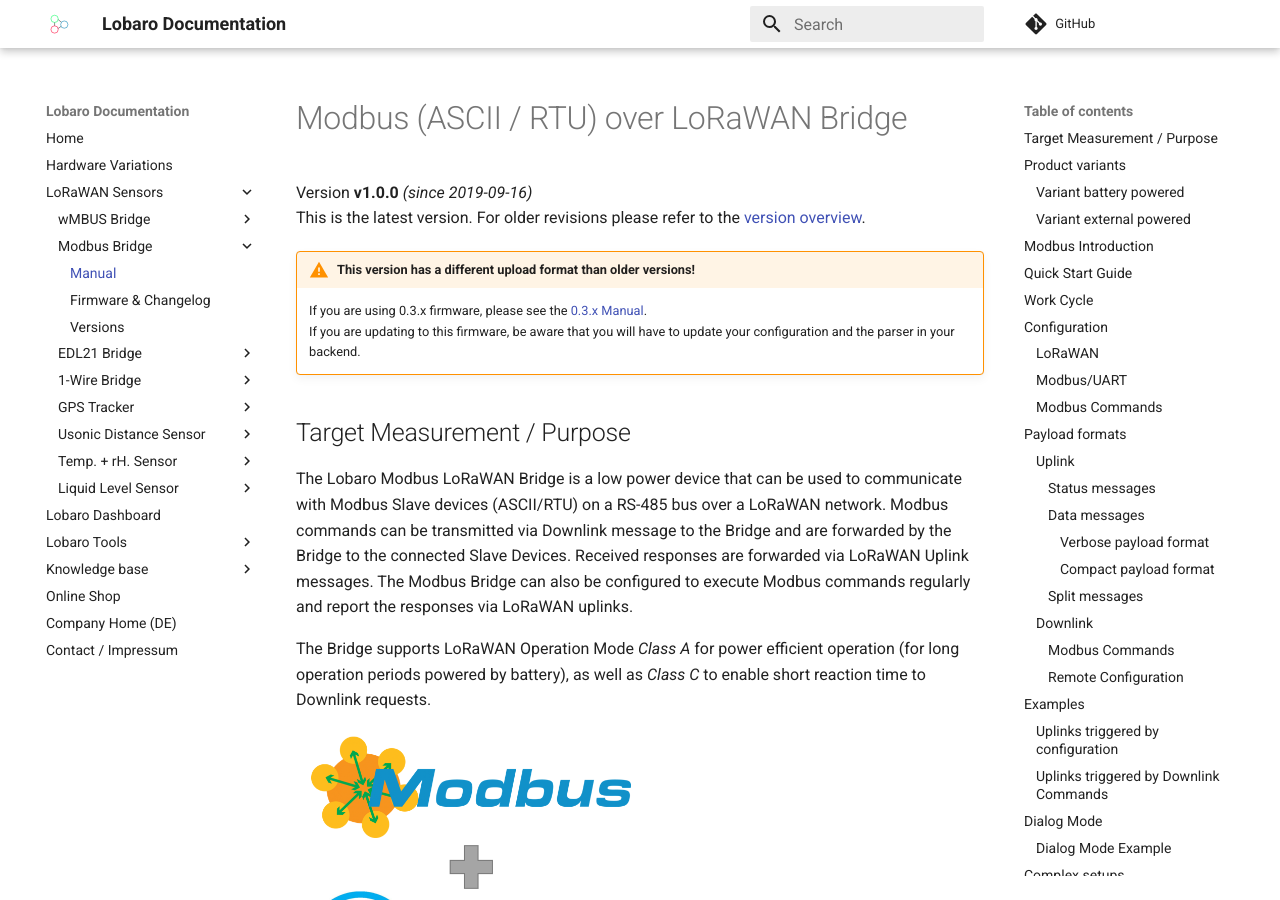
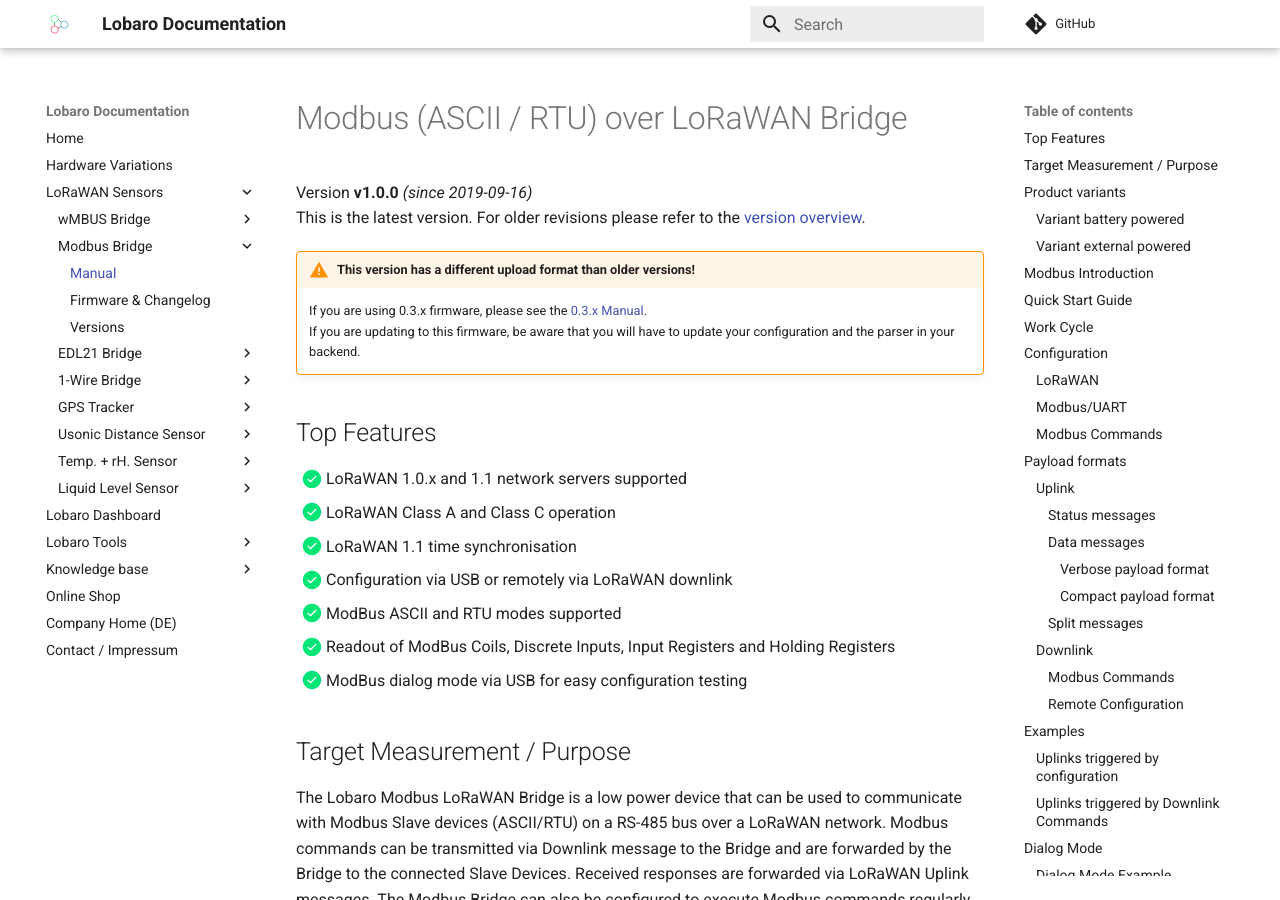
Before and after one commit to Lobaro/docs, an MkDocs documentation site: the page built from docs/lorawan-sensors/modbus-lorawan/index.md, in a window 1280 px wide and 900 px high. Built offline with MkDocs 1.6.1 and Material for MkDocs 9.7.7, drawn with Linux system fonts in a browser that asks for light colours; a script that is not in the unit is left out; comment, search, counter and statistics services are not loaded.

Commit message:
add modbus checklist of features

```diff
--- a/docs/lorawan-sensors/modbus-lorawan/index.md
+++ b/docs/lorawan-sensors/modbus-lorawan/index.md
@@ -16,6 +16,15 @@
 
 <!-- *This manual is for an older version of the Modbus Bridge!* <br>
 [latest version](../) &ndash; [version overview](../versions) -->
+
+## Top Features
+- [X] LoRaWAN 1.0.x and 1.1 network servers supported
+- [X] LoRaWAN Class A and Class C operation
+- [X] LoRaWAN 1.1 time synchronisation
+- [X] Configuration via USB or remotely via LoRaWAN downlink
+- [X] ModBus ASCII and RTU modes supported
+- [X] Readout of ModBus Coils, Discrete Inputs, Input Registers and Holding Registers
+- [X] ModBus dialog mode via USB for easy configuration testing
 
 ## Target Measurement / Purpose
 The Lobaro Modbus LoRaWAN Bridge is a low power device that can be used to communicate with
--- a/mkdocs.yml
+++ b/mkdocs.yml
@@ -33,6 +33,7 @@
   - admonition # Enables alert boxes with e.g. !!! note "title"
   - footnotes
   - codehilite
+# see https://facelessuser.github.io/pymdown-extensions/
   - pymdownx.superfences:
       custom_fences:
         - name: mermaid
```
